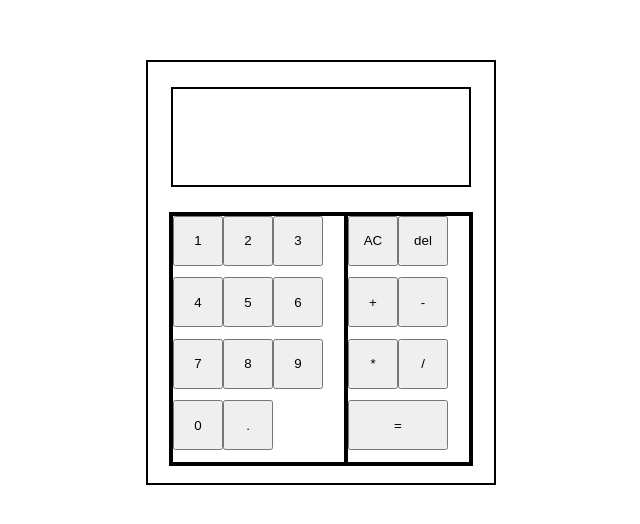
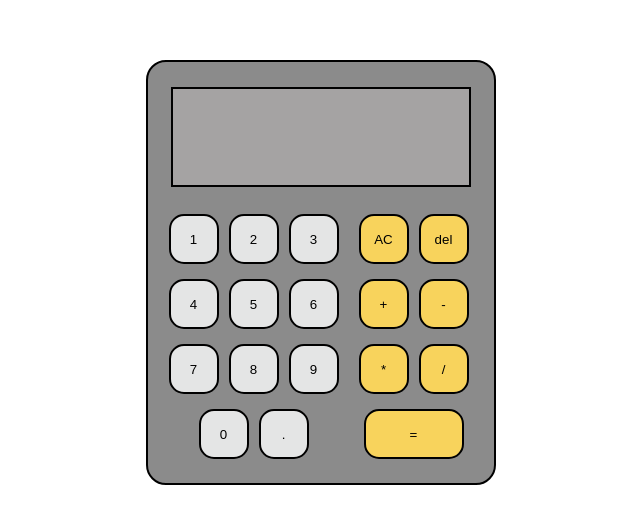
Before and after one commit to SyonR/calculator, a plain HTML site: page index.html in a window 1280 px wide. Shown: the part 236-760 px from the top of the page, without its empty margins (319-959 px from the left). Drawn offline with Linux system fonts and the light colour scheme.

Commit message:
Final touches

```diff
--- a/styles.css
+++ b/styles.css
@@ -14,20 +14,29 @@ body {
     width: 350px;
     height: 425px;
     align-items: center;
+    border-radius: 20px;
+    background-color: rgb(139, 139, 139);
 }
 
 #displayWindow {
+    display: flex;
     box-sizing: border-box;
     width: 300px;
     height: 100px;
     border: 2px solid black;
     margin: 25px 0 25px 0;
+    background-color: rgb(165, 163, 163);
+    justify-content: flex-end;
+    align-items: flex-end;
+    padding: 1em;
+    font-family: sans-serif;
+    font-size: 28px;
 }
 
 #calculatorBody {
     display: flex;
     box-sizing: border-box;
-    border: 2px solid black;
+    gap: 10px;
 }
 
 #digitsBox {
@@ -36,7 +45,9 @@ body {
     flex-wrap: wrap;
     width: 175px;
     height: 250px;
-    border: 2px solid black;
+    gap: 10px;
+    align-items: center;
+    justify-content: center;
 }
 
 #operationsBox {
@@ -45,20 +56,31 @@ body {
     flex-wrap: wrap;
     width: 125px;
     height: 250px;
-    border: 2px solid black;
+    gap: 10px;
+    align-items: center;
+    justify-content: center;
 }
 
 .digitButtons {
     width: 50px;
     height: 50px;
+    background-color: rgb(228, 229, 229);
+    border: solid 2px black;
+    border-radius: 15px;
 }
 
 .operButtons {
     width: 50px;
     height: 50px;
+    background-color: rgb(248, 211, 92);
+    border: solid 2px black;
+    border-radius: 15px;
 }
 
 .equalButton {
     width: 100px;
     height: 50px;
+    background-color: rgb(248, 211, 92);
+    border: solid 2px black;
+    border-radius: 15px;
 }
```
